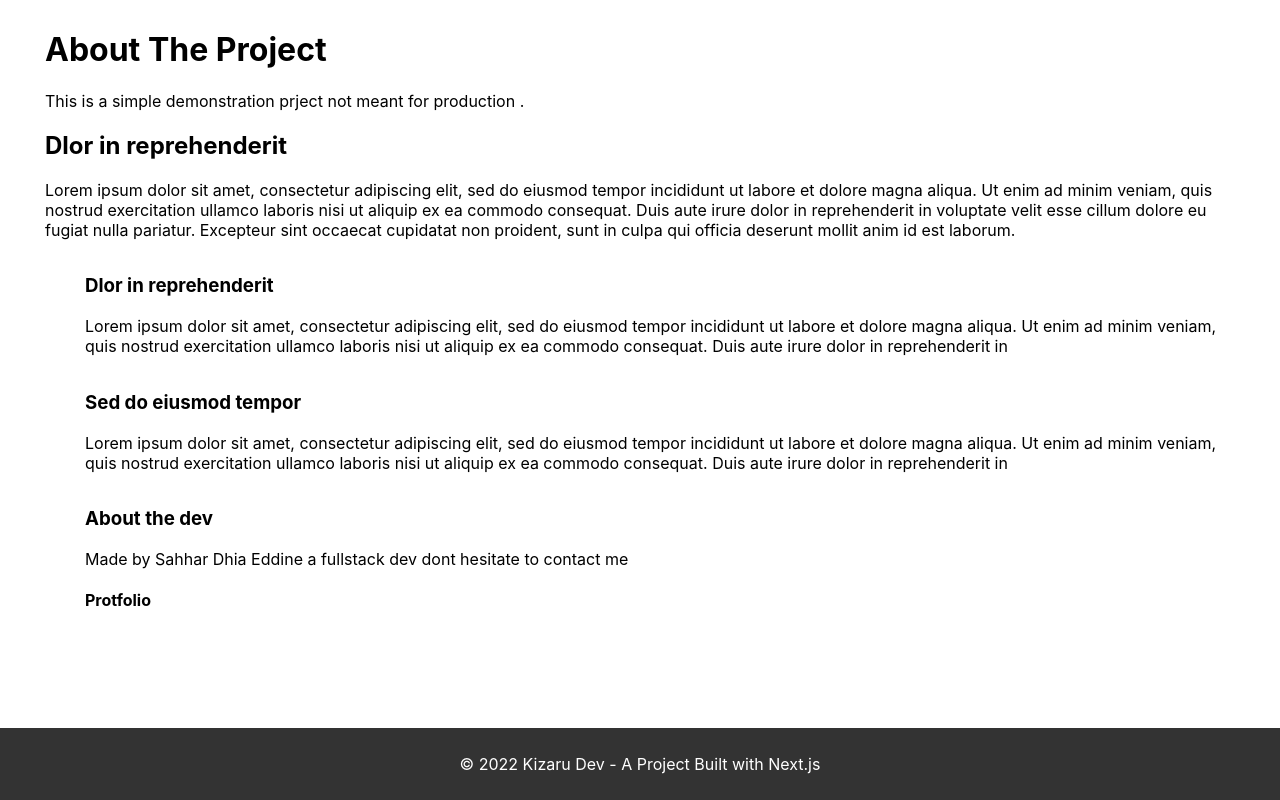
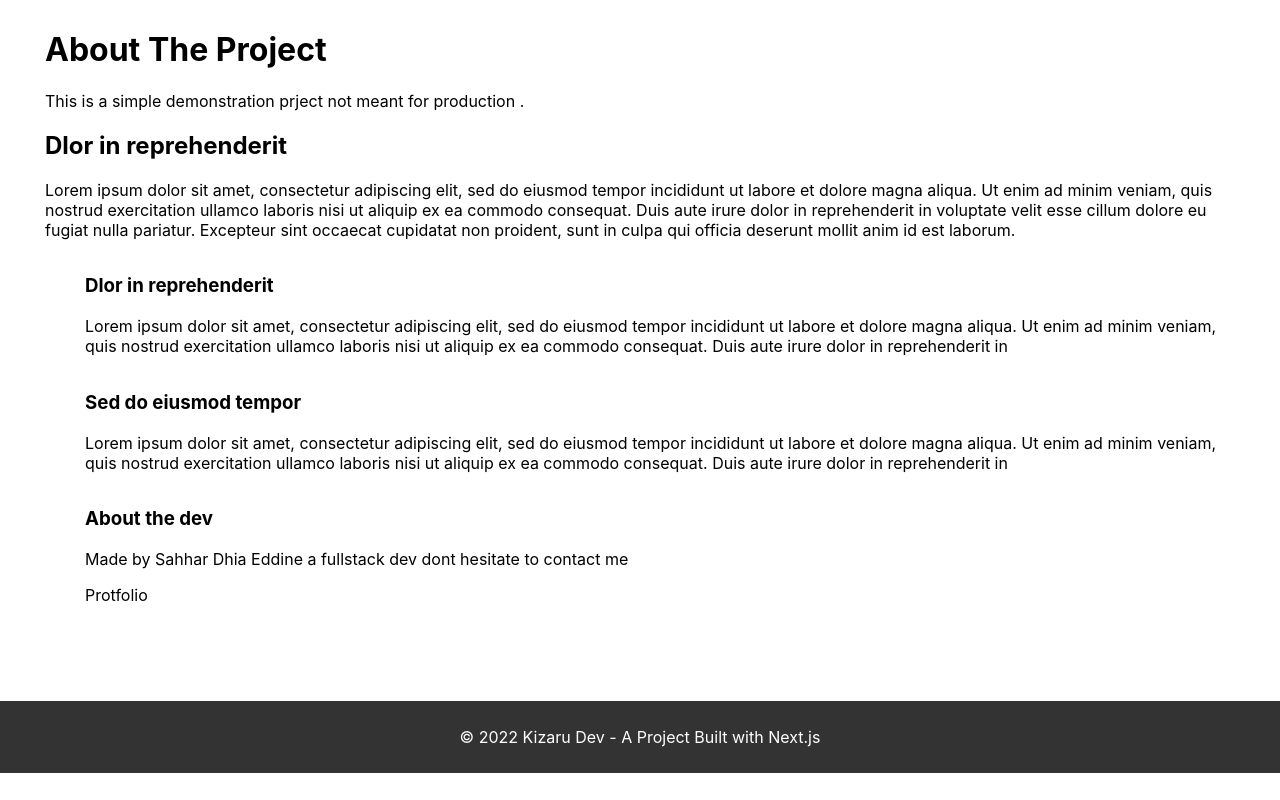
Before and after one commit to dhia13/NextEvents, a Next.js app: page /about-us in a window 1280 px wide. Shown: the part 371-1171 px from the top of the page. After the commit the page ends 1144 px from the top, so only its background shows below. Built offline with nearby package versions, Linux system fonts and the light colour scheme.

Commit message:
deployment edit9

```diff
--- a/pages/about-us.js
+++ b/pages/about-us.js
@@ -41,9 +41,7 @@ const AboutUsPage = () => {
             Made by Sahhar Dhia Eddine a fullstack dev dont hesitate to contact
             me
           </p>
-          <a href="https://portfolio-tau-five-71.vercel.app/">
-            <h4>Protfolio</h4>
-          </a>
+          <a href="https://portfolio-tau-five-71.vercel.app/">Protfolio</a>
         </li>
       </ul>
     </div>
```
